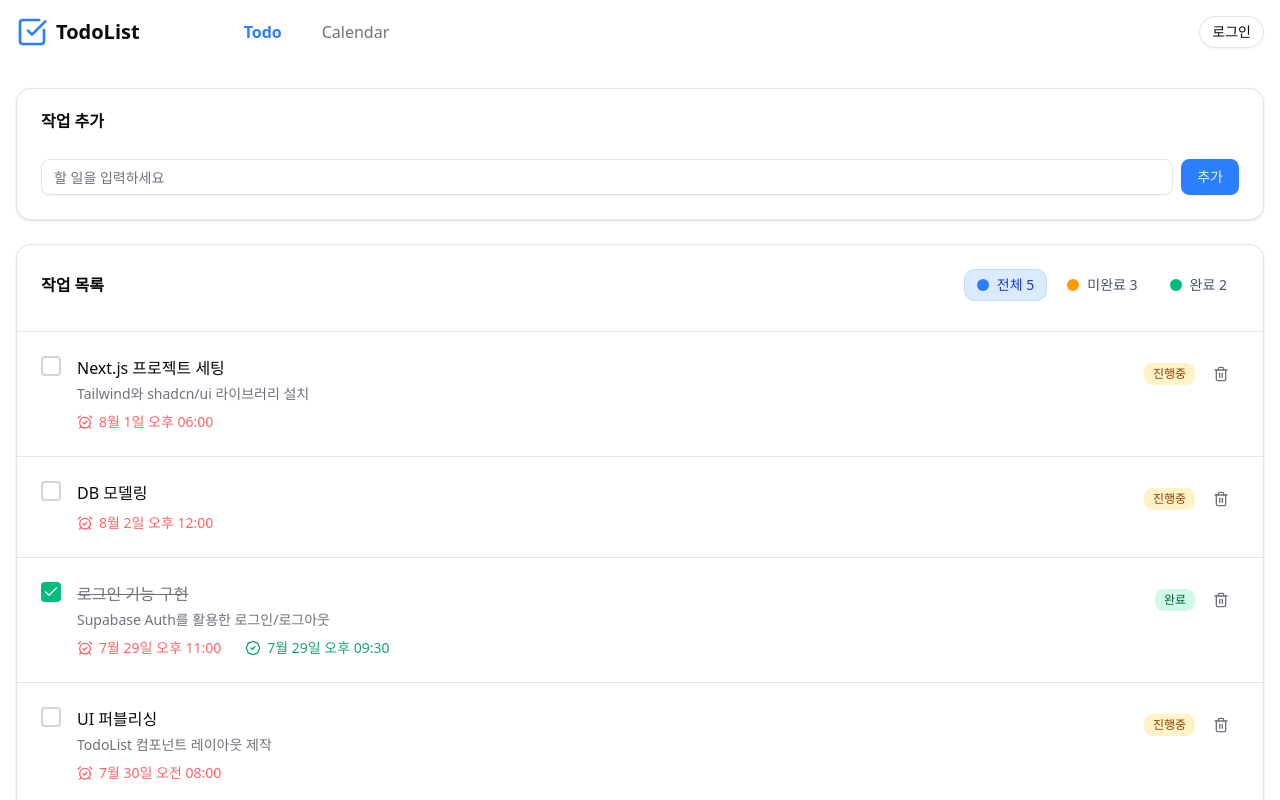
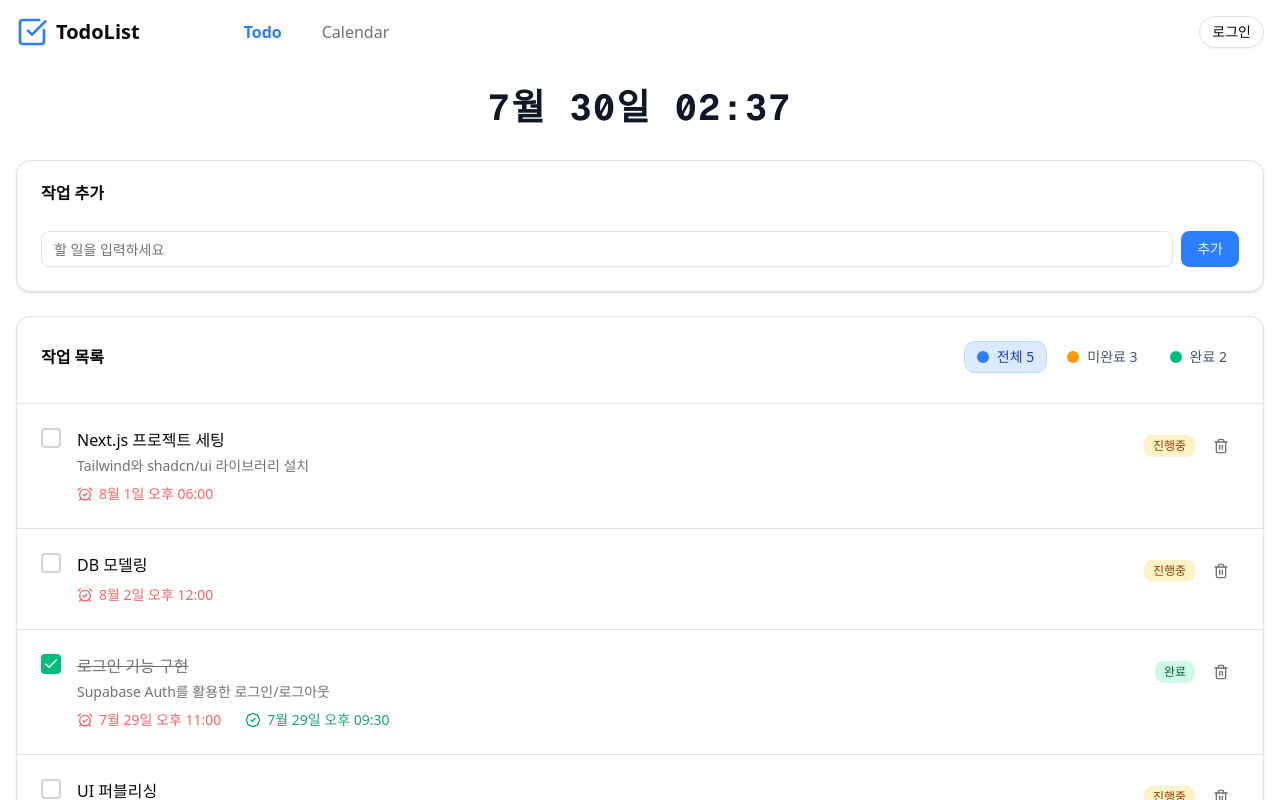
Before and after one commit to jchyng/todo-list, a Next.js app: page /todo in a window 1280 px wide. Shown: the top 800 px of the page. Built offline with nearby package versions, Linux system fonts and the light colour scheme.

Commit message:
todo page 상단에 현재 날짜 및 시간 표출

```diff
--- a/src/app/(main)/todo/page.jsx
+++ b/src/app/(main)/todo/page.jsx
@@ -9,13 +9,45 @@ import { ClipboardList } from "lucide-react";
 import { TodoItem } from "@/components/TodoItem";
 import data from "./data.json";
 
-import { useState } from "react";
+import { useState, useEffect } from "react";
 
 export default function TodoPage() {
   return (
     <div className="flex flex-col gap-6 ">
+      <CurrentTimeCard />
       <AddTodoCard />
       <TodoListCard todos={data} />
+    </div>
+  );
+}
+
+function CurrentTimeCard() {
+  const [currentTime, setCurrentTime] = useState(new Date());
+
+  useEffect(() => {
+    const timer = setInterval(() => {
+      setCurrentTime(new Date());
+    }, 1000);
+
+    return () => clearInterval(timer);
+  }, []);
+
+  const formatTime = (date) => {
+    const month = date.getMonth() + 1;
+    const day = date.getDate();
+    const hours = date.getHours().toString().padStart(2, '0');
+    const minutes = date.getMinutes().toString().padStart(2, '0');
+
+    return { month, day, hours, minutes };
+  };
+
+  const { month, day, hours, minutes } = formatTime(currentTime);
+
+  return (
+    <div className="text-center mb-2">
+      <div className="text-4xl font-mono font-bold text-gray-900 tracking-wider">
+        {month}월 {day}일 {hours}:{minutes}
+      </div>
     </div>
   );
 }
```
Also changed, not shown: 1 other file (tests, documents, lock files or other folders).
